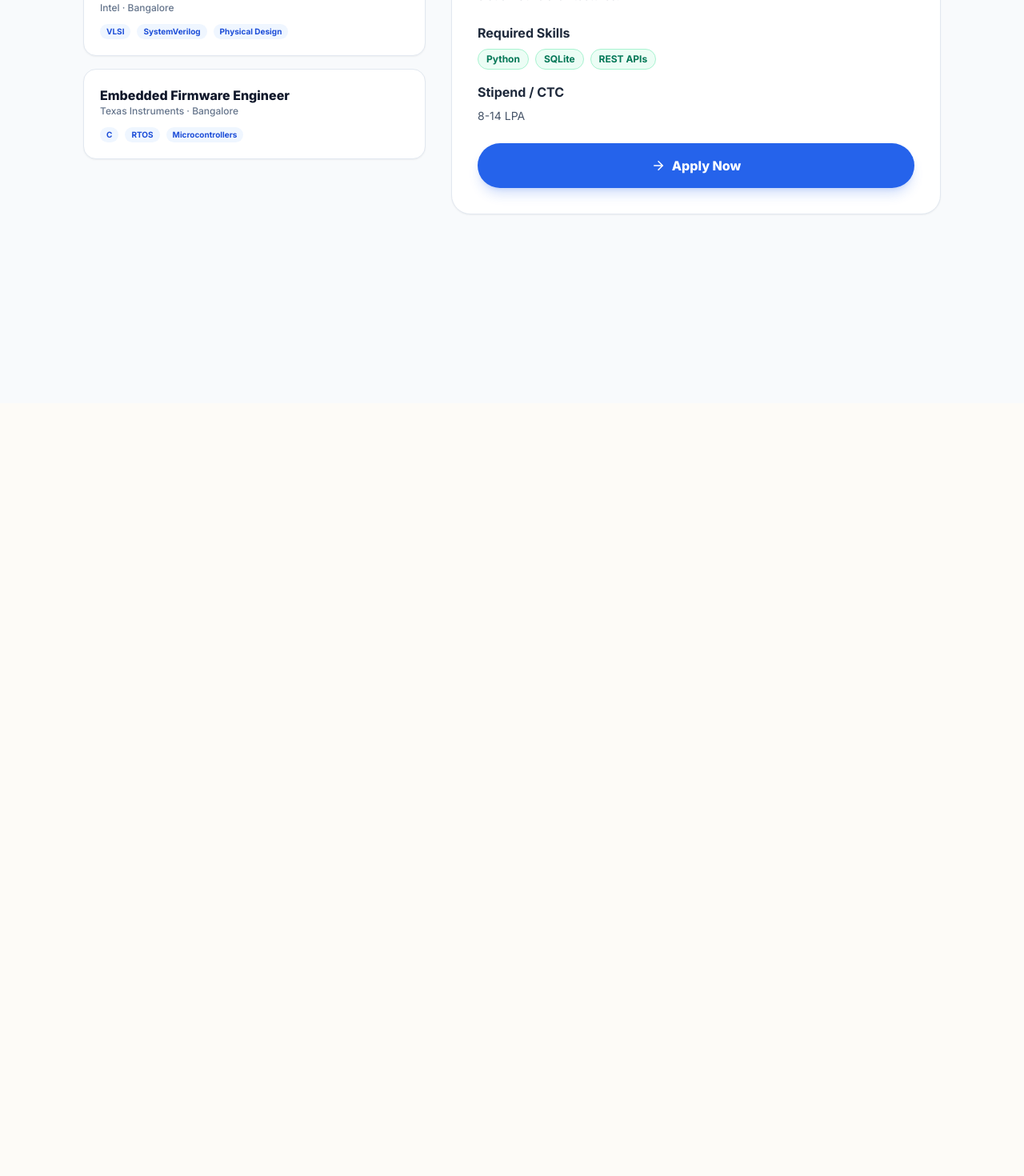
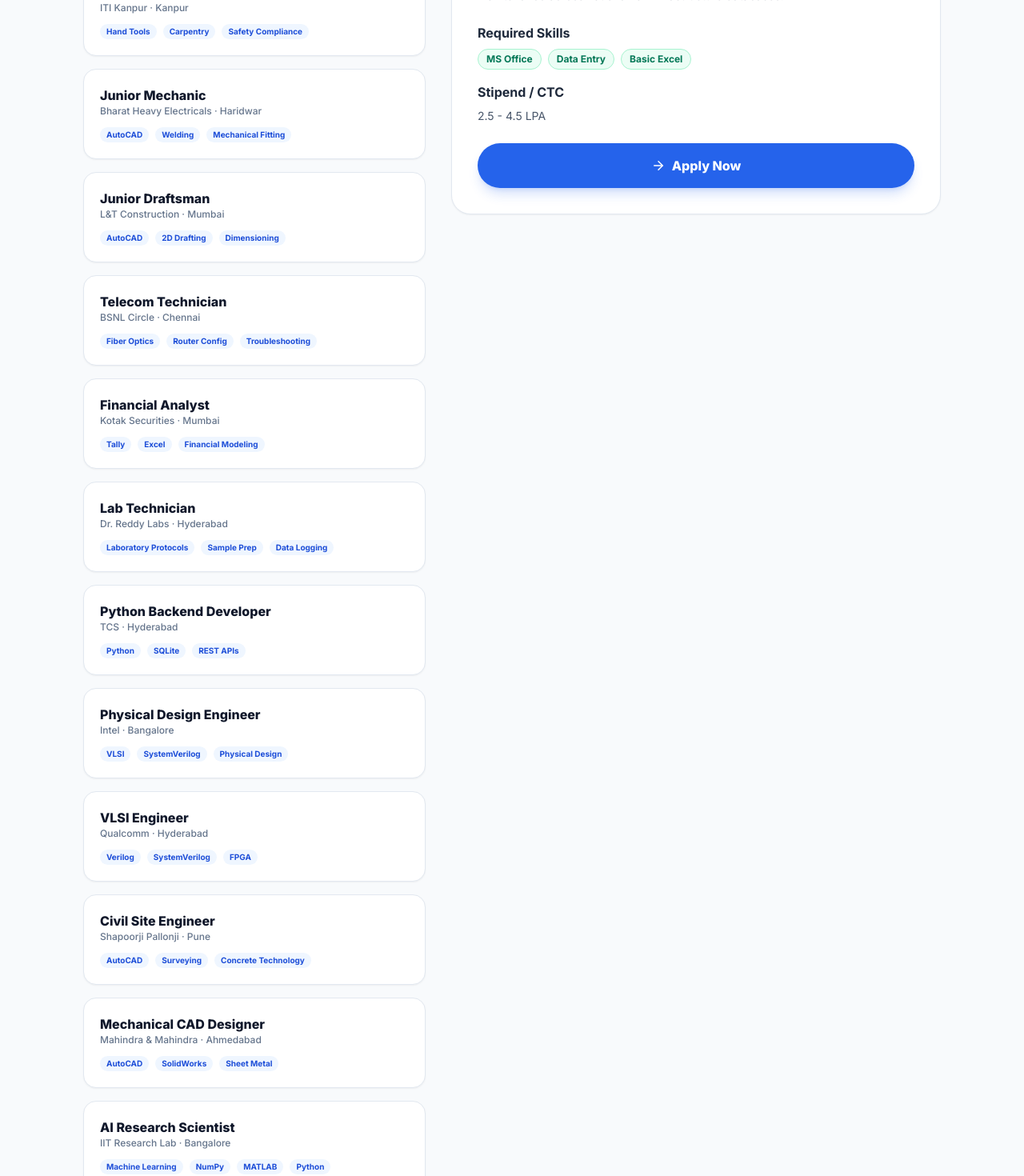
Before and after one commit to mohdziauddin2006-cloud/campus-bridge, a React (Vite) app: page /jobs in a window 1280 px wide. Shown: the part 360-1830 px from the top of the page at 80% size. Before the commit the page ends 864 px from the top, so only its background shows below. Built offline with nearby package versions, Linux system fonts and the light colour scheme; a web font is replaced by a local one.

Commit message:
feat: god mode execution - dynamic tpo data, gov library, exhaustive jobs taxonomy, and ui fixes

```diff
--- a/src/App.jsx
+++ b/src/App.jsx
@@ -10,6 +10,7 @@
 import TpoLogin from './pages/TpoLogin';
 import TpoDashboard from './pages/TpoDashboard';
 import Readiness from './pages/Readiness';
+import GovLibrary from './pages/GovLibrary';
 import Applications from './pages/Applications';
 import ProtectedRoute from './components/ProtectedRoute';
 
@@ -30,6 +31,7 @@
         <Route path="/tpo-dashboard" element={<ProtectedRoute><TpoDashboard /></ProtectedRoute>} />
         <Route path="/applications" element={<Applications />} />
         <Route path="/readiness" element={<Readiness />} />
+        <Route path="/gov-library" element={<GovLibrary />} />
       </Routes>
       </div>
     </BrowserRouter>
--- a/src/components/Navbar.jsx
+++ b/src/components/Navbar.jsx
@@ -40,7 +40,8 @@
         <Link to="/internships" className="hover:text-blue-600 transition whitespace-nowrap">Internships</Link>
         <Link to="/jobs" onClick={() => setOpen(false)} className="text-slate-800 text-lg font-medium py-1 hover:text-blue-600 transition">Jobs</Link>
           <Link to="/internships" onClick={() => setOpen(false)} className="text-slate-800 text-lg font-medium py-1 hover:text-blue-600 transition">Internships</Link>
-          <Link to="/tpo-dashboard" onClick={() => setOpen(false)} className="text-slate-800 text-lg font-medium py-1 hover:text-blue-600 transition">TPO Portal</Link>
+          <Link to="/gov-library" onClick={() => setOpen(false)} className="text-slate-800 text-lg font-medium py-1 hover:text-blue-600 transition">Gov Library</Link>
+        <Link to="/tpo-dashboard" onClick={() => setOpen(false)} className="text-slate-800 text-lg font-medium py-1 hover:text-blue-600 transition">TPO Portal</Link>
         </div>
       )}
     </nav>
--- a/src/pages/Dashboard.jsx
+++ b/src/pages/Dashboard.jsx
@@ -48,8 +48,8 @@
         </div>
       </section>
 
-      {announcement && <div className="max-w-6xl mx-auto px-6 lg:px-10 mt-12 relative z-40"><div className="bg-blue-600 text-white rounded-2xl px-6 py-3 font-bold shadow-lg shadow-blue-900/20">Institutional Announcement: {announcement}</div></div>}
-      <div className="max-w-6xl mx-auto px-6 lg:px-10 -mt-6">
+      {announcement && <div className="max-w-6xl mx-auto px-6 lg:px-10 relative w-full mb-8"><div className="bg-blue-600 text-white rounded-2xl px-6 py-3 font-bold shadow-lg shadow-blue-900/20">Institutional Announcement: {announcement}</div></div>}
+      <div className="max-w-6xl mx-auto px-6 lg:px-10">
         {/* Metric cards */}
         <div className="grid md:grid-cols-4 gap-5 mb-14">
           {[
--- a/src/pages/Internships.jsx
+++ b/src/pages/Internships.jsx
@@ -2,9 +2,15 @@
 import { Building2, MapPin, Clock, Star, ArrowRight, CheckCircle2 } from 'lucide-react';
 
 const internData = [
-  { title: 'Hardware Integration Intern', company: 'Qualcomm', location: 'Hyderabad', type: 'Internship (6 months)', skills: ['Embedded C', 'Intel 8086/8051', 'PCB Design'], stipend: '₹45,000 / month', desc: 'Integrate RF front-end modules with microcontroller subsystems. Hands-on with Intel 8051 architecture and embedded C.' },
-  { title: 'AI / ML Intern', company: 'Remote Startup', location: 'Remote', type: 'Internship (3 months)', skills: ['LLMs', 'Python', 'Streamlit'], stipend: '₹35,000 / month', desc: 'Build interactive dashboards for LLM outputs using Python and Streamlit. Focus on data visualization and prompt engineering.' },
-  { title: 'FPGA Prototyping Intern', company: 'AMD', location: 'Bangalore', type: 'Internship (4 months)', skills: ['Verilog', 'FPGA', 'Digital Design'], stipend: '₹40,000 / month', desc: 'Prototype digital blocks in Verilog for FPGA validation. Learn from senior FPGA engineers on timing and synthesis.' },
+  // All levels covered
+  { title: 'Data Entry Intern', company: 'RailTel Corp', location: 'New Delhi', type: 'Internship (3 months)', skills: ['MS Office', 'Data Entry', 'Excel'], stipend: '₹15,000 / month', desc: 'Support digital record migration for national rail infrastructure. Basic MS Office skills required.' },
+  { title: 'Workshop Intern', company: 'ITI Kanpur', location: 'Kanpur', type: 'Internship (2 months)', skills: ['Hand Tools', 'Carpentry'], stipend: '₹12,000 / month', desc: 'Assist certified mechanics in workshop maintenance and basic fabrication tasks.' },
+  { title: 'Junior Draftsman Intern', company: 'L&T Construction', location: 'Mumbai', type: 'Internship (6 months)', skills: ['AutoCAD', '2D Drafting'], stipend: '₹22,000 / month', desc: 'Produce 2D drafts under engineer supervision. Learn CAD drafting for real construction projects.' },
+  { title: 'Telecom Intern', company: 'BSNL Circle', location: 'Chennai', type: 'Internship (6 months)', skills: ['Fiber Optics', 'Router Config'], stipend: '₹18,000 / month', desc: 'Field and lab work on telecom installation. Exposure to fiber optics and router configuration.' },
+  { title: 'Hardware Integration Intern', company: 'Qualcomm', location: 'Hyderabad', type: 'Internship (6 months)', skills: ['Embedded C', 'Intel 8086/8051', 'PCB Design'], stipend: '₹45,000 / month', desc: 'Integrate RF front-end modules with microcontroller subsystems. Hands-on with embedded C.' },
+  { title: 'AI / ML Intern', company: 'Remote Startup', location: 'Remote', type: 'Internship (3 months)', skills: ['LLMs', 'Python', 'Streamlit'], stipend: '₹35,000 / month', desc: 'Build interactive dashboards for LLM outputs using Python and Streamlit.' },
+  { title: 'FPGA Prototyping Intern', company: 'AMD', location: 'Bangalore', type: 'Internship (4 months)', skills: ['Verilog', 'FPGA', 'Digital Design'], stipend: '₹40,000 / month', desc: 'Prototype digital blocks in Verilog for FPGA validation under senior FPGA engineers.' },
+  { title: 'Lab Analysis Intern', company: 'Dr. Reddy Labs', location: 'Hyderabad', type: 'Internship (6 months)', skills: ['Laboratory Protocols', 'Sample Prep'], stipend: '₹20,000 / month', desc: 'Prepare chemical samples, log experimental data, and assist research scientists.' },
 ];
 
 export default function Internships() {
@@ -12,7 +18,7 @@
   return (
     <main className="bg-slate-50 min-h-screen pb-20 pt-6 px-6 lg:px-10 max-w-6xl mx-auto">
       <h1 className="text-3xl font-extrabold text-slate-900 mb-2">Internships</h1>
-      <p className="text-slate-500 mb-8">LinkedIn-style feed of verified internships.</p>
+      <p className="text-slate-500 mb-8">LinkedIn-style feed of verified internships — SSC to PhD.</p>
       <div className="grid lg:grid-cols-12 gap-8">
         <div className="lg:col-span-5 space-y-4">
           {internData.map(i => (
--- a/src/pages/Jobs.jsx
+++ b/src/pages/Jobs.jsx
@@ -1,10 +1,27 @@
 import { useState } from 'react';
-import { Building2, MapPin, Briefcase, DollarSign, CheckCircle2, ArrowRight } from 'lucide-react';
+import { Building2, MapPin, Briefcase, ArrowRight } from 'lucide-react';
 
 const jobsData = [
+  // SSC / 10th Pass
+  { title: 'Data Entry Operator', company: 'RailTel Corp', location: 'New Delhi', type: 'Contract', skills: ['MS Office', 'Data Entry', 'Basic Excel'], salary: '2.5 - 4.5 LPA', desc: 'Accurate data entry for digital records, form validation, and basic spreadsheet maintenance across national rail infrastructure databases.' },
+  { title: 'Workshop Assistant', company: 'ITI Kanpur', location: 'Kanpur', type: 'Full-time', skills: ['Hand Tools', 'Carpentry', 'Safety Compliance'], salary: '2.0 - 3.5 LPA', desc: 'Assist in mechanical workshop setup, maintain tooling inventory, and support basic fabrication tasks under certified technicians.' },
+  // Diploma / ITI
+  { title: 'Junior Mechanic', company: 'Bharat Heavy Electricals', location: 'Haridwar', type: 'Full-time', skills: ['AutoCAD', 'Welding', 'Mechanical Fitting'], salary: '3.5 - 6 LPA', desc: 'Assist senior mechanics in assembly, repair, and quality inspection of mechanical systems on industrial equipment.' },
+  { title: 'Junior Draftsman', company: 'L&T Construction', location: 'Mumbai', type: 'Full-time', skills: ['AutoCAD', '2D Drafting', 'Dimensioning'], salary: '4 - 7 LPA', desc: 'Prepare 2D technical drawings for civil and structural projects. Convert engineer notes into production-ready drafts.' },
+  { title: 'Telecom Technician', company: 'BSNL Circle', location: 'Chennai', type: 'Full-time', skills: ['Fiber Optics', 'Router Config', 'Troubleshooting'], salary: '4 - 7 LPA', desc: 'Install, maintain, and troubleshoot telecom infrastructure including copper lines, fiber optics, and router configurations.' },
+  // B.Sc / B.Com
+  { title: 'Financial Analyst', company: 'Kotak Securities', location: 'Mumbai', type: 'Full-time', skills: ['Tally', 'Excel', 'Financial Modeling'], salary: '5 - 9 LPA', desc: 'Analyze balance sheets, prepare investor reports, model revenue projections, and assist senior analysts with portfolio tracking.' },
+  { title: 'Lab Technician', company: 'Dr. Reddy Labs', location: 'Hyderabad', type: 'Full-time', skills: ['Laboratory Protocols', 'Sample Prep', 'Data Logging'], salary: '3.5 - 6 LPA', desc: 'Prepare chemical and biological samples, log experimental data, maintain calibration records, and assist research scientists.' },
+  // B.Tech (All Branches)
   { title: 'Python Backend Developer', company: 'TCS', location: 'Hyderabad', type: 'Full-time', skills: ['Python', 'SQLite', 'REST APIs'], salary: '8-14 LPA', desc: 'Build scalable backend APIs for enterprise clients. Work with Python, SQLite, and cloud-native architectures.' },
   { title: 'Physical Design Engineer', company: 'Intel', location: 'Bangalore', type: 'Full-time', skills: ['VLSI', 'SystemVerilog', 'Physical Design'], salary: '18-35 LPA', desc: 'Lead physical design and timing closure for advanced silicon nodes. Deep digital logic and EDA tooling.' },
-  { title: 'Embedded Firmware Engineer', company: 'Texas Instruments', location: 'Bangalore', type: 'Full-time', skills: ['C', 'RTOS', 'Microcontrollers'], salary: '14-28 LPA', desc: 'Develop embedded firmware for sensor interfaces, motor control, and IoT modules.' },
+  { title: 'VLSI Engineer', company: 'Qualcomm', location: 'Hyderabad', type: 'Full-time', skills: ['Verilog', 'SystemVerilog', 'FPGA'], salary: '15-30 LPA', desc: 'Design and verify digital circuits for mobile chipsets. Work with SystemVerilog, synthesis, and timing analysis.' },
+  { title: 'Civil Site Engineer', company: 'Shapoorji Pallonji', location: 'Pune', type: 'Full-time', skills: ['AutoCAD', 'Surveying', 'Concrete Technology'], salary: '6-11 LPA', desc: 'Supervise construction site activities, manage material logistics, ensure structural compliance, and coordinate with survey teams.' },
+  { title: 'Mechanical CAD Designer', company: 'Mahindra & Mahindra', location: 'Ahmedabad', type: 'Full-time', skills: ['AutoCAD', 'SolidWorks', 'Sheet Metal'], salary: '7-12 LPA', desc: 'Produce 3D CAD models and assembly drawings for mechanical components and vehicle subsystems using SolidWorks.' },
+  // M.Tech / PhD
+  { title: 'AI Research Scientist', company: 'IIT Research Lab', location: 'Bangalore', type: 'Full-time', skills: ['Machine Learning', 'NumPy', 'MATLAB', 'Python'], salary: '25-45 LPA', desc: 'Lead research in deep learning architectures, publish peer-reviewed papers, and build production-grade AI systems.' },
+  { title: 'Quantum Computing Engineer', company: 'Tata Research Institute', location: 'Pune', type: 'Full-time', skills: ['Quantum Mechanics', 'Qiskit', 'Python', 'Linear Algebra'], salary: '20-40 LPA', desc: 'Develop algorithms for quantum error correction and optimize circuit depth for NISQ devices using Qiskit.' },
+  { title: 'Senior Materials Scientist', company: 'ISRO Satellite Center', location: 'Bangalore', type: 'Full-time', skills: ['Materials Science', 'MATLAB', 'Thermal Analysis', 'Nanotech'], salary: '18-35 LPA', desc: 'Characterize aerospace-grade composites, run thermal and stress simulations, and advise on material selection for satellite structures.' },
 ];
 
 export default function Jobs() {
@@ -12,7 +29,7 @@
   return (
     <main className="bg-slate-50 min-h-screen pb-20 pt-6 px-6 lg:px-10 max-w-6xl mx-auto">
       <h1 className="text-3xl font-extrabold text-slate-900 mb-2">Job Opportunities</h1>
-      <p className="text-slate-500 mb-8">LinkedIn-style feed of verified industry openings.</p>
+      <p className="text-slate-500 mb-8">LinkedIn-style feed of verified industry openings — SSC to PhD.</p>
       <div className="grid lg:grid-cols-12 gap-8">
         <div className="lg:col-span-5 space-y-4">
           {jobsData.map(j => (
--- a/src/pages/Readiness.jsx
+++ b/src/pages/Readiness.jsx
@@ -114,12 +114,12 @@
         <div className="grid md:grid-cols-2 gap-4">
           <Link to="/academy" className="block bg-white/10 hover:bg-white/15 rounded-2xl border border-white/10 shadow-sm p-5 transition backdrop-blur-sm">
             <h4 className="font-extrabold mb-1 text-slate-900">Programming Strengthening</h4>
-            <p className="text-sm text-slate-600 mb-2">Systems programming, performance optimization</p>
+            <p className="text-sm text-slate-700 mb-2">Systems programming, performance optimization</p>
             <span className="inline-flex items-center text-xs font-bold bg-blue-600/30 px-2 py-0.5 rounded-full text-blue-200">Link to Academy <ArrowRight size={12} className="ml-1"/></span>
           </Link>
           <Link to="/academy" className="block bg-white/10 hover:bg-white/15 rounded-2xl border border-white/10 shadow-sm p-5 transition backdrop-blur-sm">
             <h4 className="font-extrabold mb-1 text-slate-900">VLSI &amp; Embedded Systems</h4>
-            <p className="text-sm text-slate-600 mb-2">Verilog, FPGA design, microcontroller architecture</p>
+            <p className="text-sm text-slate-700 mb-2">Verilog, FPGA design, microcontroller architecture</p>
             <span className="inline-flex items-center text-xs font-bold bg-blue-600/30 px-2 py-0.5 rounded-full text-blue-200">Link to Academy <ArrowRight size={12} className="ml-1"/></span>
           </Link>
         </div>
--- a/src/pages/Scanner.jsx
+++ b/src/pages/Scanner.jsx
@@ -60,7 +60,7 @@
         skills: 'VLSI, SystemVerilog, Python, SQLite',
         readinessScore: readinessScore || 0,
         score: '78%',
-        matchedKeywords: ['React', 'TypeScript', 'Node.js', 'AWS', 'Git'],
+        matchedKeywords: ['React', 'TypeScript', 'Node.js', 'AWS', 'Git', 'AutoCAD', 'Tally', 'Carpentry', 'Machine Learning', 'SystemVerilog', 'MATLAB'],
         missingSkills: ['Kubernetes', 'GraphQL', 'Terraform', 'Microservices'],
         status: 'Pending',
         timestamp: serverTimestamp()
```
Also changed, not shown: src/pages/GovLibrary.jsx (added, +28 -0 lines).
